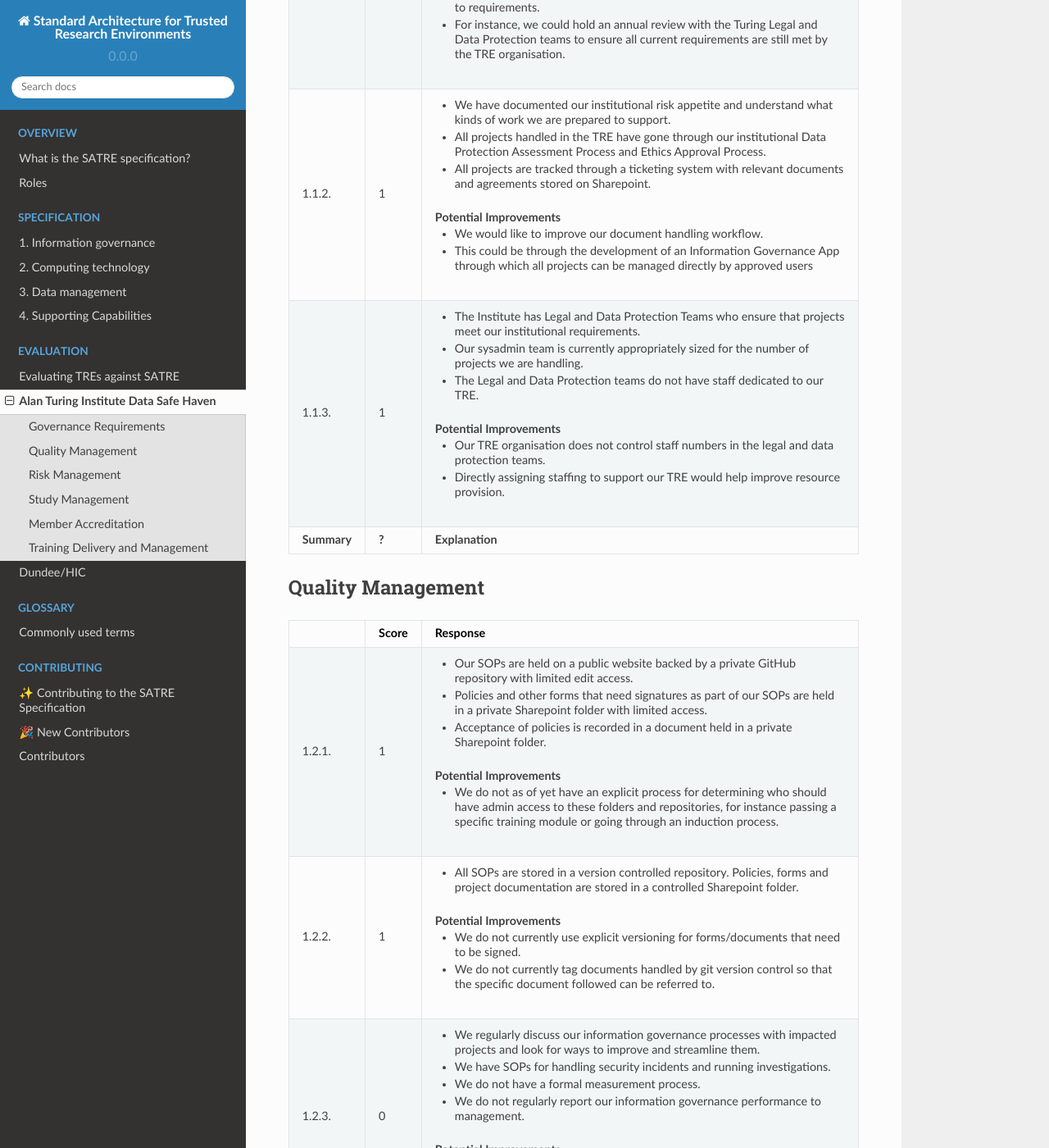
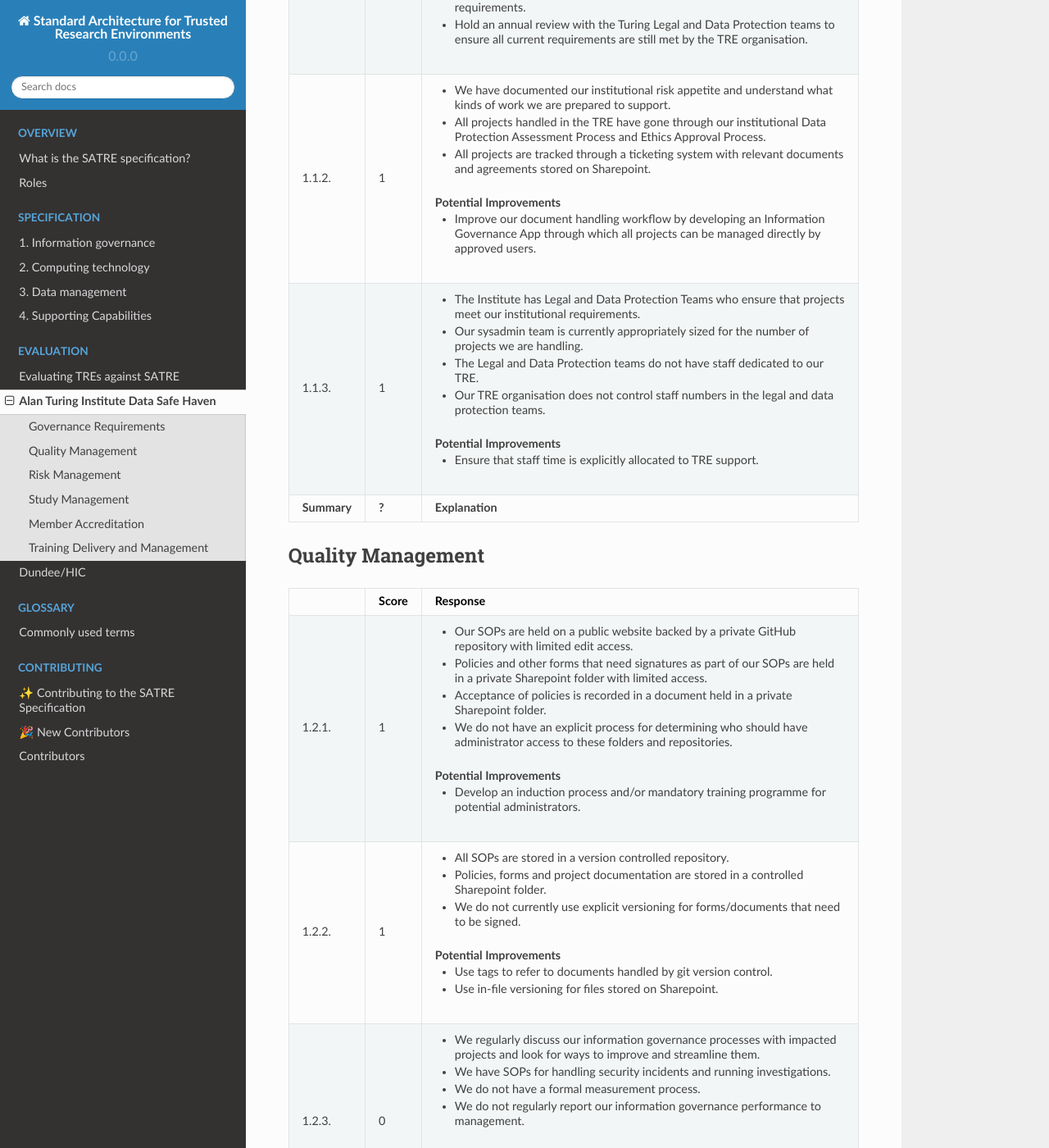
Before and after one commit to sa-tre/satre-specification, a Sphinx documentation site: the page built from docs/source/evaluations/alan_turing_institute.md, in a window 1280 px wide and 1400 px high, scrolled down 474 px. Shown: the whole window at 82% size. Built offline with Sphinx 7.4.7 and the Read the Docs theme 2.0.0, drawn with Linux system fonts in a browser that asks for light colours; some of the changed text lies outside the part shown.

Commit message:
:memo: Make actions active

```diff
--- a/docs/source/evaluations/alan_turing_institute.md
+++ b/docs/source/evaluations/alan_turing_institute.md
@@ -18,24 +18,23 @@
     - The Institute has a centralised ethics approval procedure which all projects are required to follow.
     - Project specific requirements are discussed with data providers before start of each project.
     ##### Potential Improvements
-    - We could be more proactive about trying to stay up-to-date with changes to requirements.
-    - For instance, we could hold an annual review with the Turing Legal and Data Protection teams to ensure all current requirements are still met by the TRE organisation.
+    - Be more proactive about trying to stay up-to-date with changes to requirements.
+    - Hold an annual review with the Turing Legal and Data Protection teams to ensure all current requirements are still met by the TRE organisation.
 * - 1.1.2.
   - 1
   - - We have documented our institutional risk appetite and understand what kinds of work we are prepared to support.
     - All projects handled in the TRE have gone through our institutional Data Protection Assessment Process and Ethics Approval Process.
     - All projects are tracked through a ticketing system with relevant documents and agreements stored on Sharepoint.
     ##### Potential Improvements
-    - We would like to improve our document handling workflow.
-    - This could be through the development of an Information Governance App through which all projects can be managed directly by approved users
+    - Improve our document handling workflow by developing an Information Governance App through which all projects can be managed directly by approved users.
 * - 1.1.3.
   - 1
   - - The Institute has Legal and Data Protection Teams who ensure that projects meet our institutional requirements.
     - Our sysadmin team is currently appropriately sized for the number of projects we are handling.
     - The Legal and Data Protection teams do not have staff dedicated to our TRE.
+    - Our TRE organisation does not control staff numbers in the legal and data protection teams.
     ##### Potential Improvements
-    - Our TRE organisation does not control staff numbers in the legal and data protection teams.
-    - Directly assigning staffing to support our TRE would help improve resource provision.
+    - Ensure that staff time is explicitly allocated to TRE support.
 * - **Summary**
   - **?**
   - **Explanation**
@@ -55,14 +54,17 @@
   - - Our SOPs are held on a public website backed by a private GitHub repository with limited edit access.
     - Policies and other forms that need signatures as part of our SOPs are held in a private Sharepoint folder with limited access.
     - Acceptance of policies is recorded in a document held in a private Sharepoint folder.
+    - We do not have an explicit process for determining who should have administrator access to these folders and repositories.
     ##### Potential Improvements
-    - We do not as of yet have an explicit process for determining who should have admin access to these folders and repositories, for instance passing a specific training module or going through an induction process.
+    - Develop an induction process and/or mandatory training programme for potential administrators.
 * - 1.2.2.
   - 1
-  - - All SOPs are stored in a version controlled repository. Policies, forms and project documentation are stored in a controlled Sharepoint folder.
+  - - All SOPs are stored in a version controlled repository.
+    - Policies, forms and project documentation are stored in a controlled Sharepoint folder.
+    - We do not currently use explicit versioning for forms/documents that need to be signed.
     ##### Potential Improvements
-    - We do not currently use explicit versioning for forms/documents that need to be signed.
-    - We do not currently tag documents handled by git version control so that the specific document followed can be referred to.
+    - Use tags to refer to documents handled by git version control.
+    - Use in-file versioning for files stored on Sharepoint.
 * - 1.2.3.
   - 0
   - - We regularly discuss our information governance processes with impacted projects and look for ways to improve and streamline them.
@@ -99,9 +101,9 @@
   - - We have an SOP covering security incident reporting.
     - A report is written for each security incident and saved in a controlled Sharepoint folder.
     - Deviations that do not result in an incident report are not centrally tracked.
+    - We do not do anything in particular to flag when an issue was due to a deviation from SOP.
     ##### Potential Improvements
-    - We do not do anything in particular to flag when an issue was due to a deviation from SOP.
-    - We could do better at tracking our reporting.
+    - Develop a centralised system for tracking and addressing process deviations.
 * - 1.2.10.
   - 2
   - - Part of our security incident response is to initiate changes to our procedures to mitigate future incidents.
@@ -111,9 +113,9 @@
   - - Training records for TRE users are recorded in Sharepoint.
     - We track the configuration data needed to manage each TRE project on a GitHub issue.
     - This issue is also used to track of changes made throughout the lifecycle of a TRE project.
+    - We do use feedback and our impressions of the effectiveness of the TRE to guide development and changes.
     ##### Potential Improvements
-    - We do use feedback and our impressions of the effectiveness of the TRE to guide development and changes.
-    - We do not actively monitor the quality of services provided to end-users.
+    - Actively monitor the quality of services provided to end-users.
 * - 1.2.12.
   - 0
   - - We do not use any quality management software.
@@ -135,7 +137,7 @@
   - 1
   - - We have a risk register which scores risks in a matrix based on their likelihood and potential consequences.
     ##### Potential Improvements
-    - We do not regularly update our risk register.
+    - Regularly update our risk register.
 * - 1.3.2.
   - 2
   - - All Turing projects must carry out a Data Protection Assessment Process.
@@ -156,7 +158,7 @@
   - - Our TRE deployment is guided by the risk appetite of the wider Institute.
     - We have not yet encountered risks that fall outside our known risk appetite.
     ##### Potential Improvements
-    - We do not have a procedure for handling opportunities outside our risk appetite
+    - Develop a procedure for handling opportunities outside our risk appetite
 * - **Summary**
   - **?**
   - **Explanation**
@@ -181,8 +183,9 @@
   - 1
   - - As soon as we are informed of the need to revoke user access, we will do so.
     - Lists of responsible persons are established at the beginning of each project and these are kept up-to-date.
+    - We tend to reactively respond to user removal requests rather than actively confirming that users are active.
     ##### Potential Improvements
-    - We tend to reactively respond to user removal requests rather than actively confirming that users are active.
+    - Develop a regular process for confirming that users are active.
 * - 1.4.3.
   - 1
   - - Our updating process is passive, as we rely on our Data Protection and Legal teams to inform us of changes to relevant legislation.
@@ -198,19 +201,19 @@
   - - We manage our projects using a GitHub project board.
     - We do not use an automated application.
     ##### Potential Improvements
-    - We are planning to develop a system for tracking projects and datasets.
+    - Develop a system for tracking projects and datasets.
 * - 1.4.6.
   - 1
   - - We keep records for each project on which datasets are being used and any conditions attached to that use.
     - We do not have a central database of data assets.
     ##### Potential Improvements
-    - We are planning to develop a system for tracking projects and datasets.
+    - Develop a system for tracking projects and datasets.
 * - 1.4.7.
   - 1
   - - We manage our projects using a GitHub project board.
     - Documents pertaining to each project are kept in a private Sharepoint folder.
     ##### Potential Improvements
-    - We could make this a less manual process.
+    - Reduce manual steps in this process.
 * - **Summary**
   - **?**
   - **Explanation**
@@ -231,7 +234,7 @@
     - Their username is sent to their email address together with a link to a self-service password reset page.
     - Their password cannot be updated without providing a code that is sent to their registered phone number.
     ##### Potential Improvements
-    - We do not make any further checks on user ID.
+    - Consider making more detailed checks on user ID, possibly delegating to a trusted third-party.
 * - 1.5.2.
   - 2
   - - Onboarding documentation exists for both TRE operators and project teams.
@@ -257,7 +260,7 @@
     - Mapping of usernames to named individuals are kept in Microsoft Entra.
     - Other user documentation such as training records is associated to their name (not their username).
     ##### Potential Improvements
-    - We are planning to develop a more comprehensive system for user records tracking.
+    - Develop a more comprehensive system for user records tracking.
 * - **Summary**
   - **?**
   - **Explanation**
@@ -279,27 +282,27 @@
     - Depending on the project, they may also complete eLfH data security awareness training (level 1) and MRC Research, GDPR & Confidentiality Training
     - TRE operators must pass all user training requirements as well as data handling and cyber security training.
     ##### Potential Improvements
-    - We aim to put in place a regular systematic training needs analysis.
+    - Put a regular systematic training needs analysis into place.
 * - 1.6.2.
   - 1
   - - Turing employees have access to internal GDPR and Cyber Security courses.
     - For non-Turing users we rely on their host organisation having sufficient training in these areas.
     - The eLfH and MRC courses are available to all.
     ##### Potential Improvements
-    - We are planning on developing data handling courses that will be available to all to close the current gap between Turing and non-Turing users.
+    - Develop data handling courses that will be available to all to close the current gap between Turing and non-Turing users.
 * - 1.6.3.
   - 1
   - - We require all users and administrators to keep their training up-to-date.
     - All training certifications must be refreshed each year.
     ##### Potential Improvements
-    - We are planning to implement a system that creates alerts for users/admins when training is needed.
+    - Implement a system that creates alerts for users/admins when training is needed.
 * - 1.6.4.
   - 1
   - - We have a register of people, their training requirements and when they last completed training.
     - We require training to have been completed in the last year, if this is not done then user access will be revoked.
     - This is stored as a spreadsheet in a private Sharepoint folder.
     ##### Potential Improvements
-    - We are planning to implement a system that creates alerts for users/admins when training is needed.
+    - Implement a system that creates alerts for users/admins when training is needed.
 * - 1.6.5.
   - 2
   - - We trust certifications provided by Turing's university and commercial partners.
@@ -309,17 +312,23 @@
     - Not all training is on the same platform.
     - There are plans to integrate training into a single platform.
     ##### Potential Improvements
-    - We do not have automated tracking of whether training is up-to-date.
+    - Develop automated tracking of whether training is up-to-date.
 * - 1.6.7.
   - 0
   - - We do not currently do this, but we have plans to do so in future.
+    ##### Potential Improvements
+    - Decide whether an LMS is useful and document the decision.
 * - 1.6.8.
   - 0
   - - We use third-party training courses, whose format we have not analysed for transferability and standardisation.
+    ##### Potential Improvements
+    - Find out whether existing modules are in transferable formats.
 * - 1.6.9.
   - 0
   - - We do not control the course content and are unable to maintain copies of the course materials.
     - We have not explored whether this information is available from our training providers.
+    ##### Potential Improvements
+    - Find out whether historical course content can be accessed.
 * - **Summary**
   - **?**
   - **Explanation**
```
